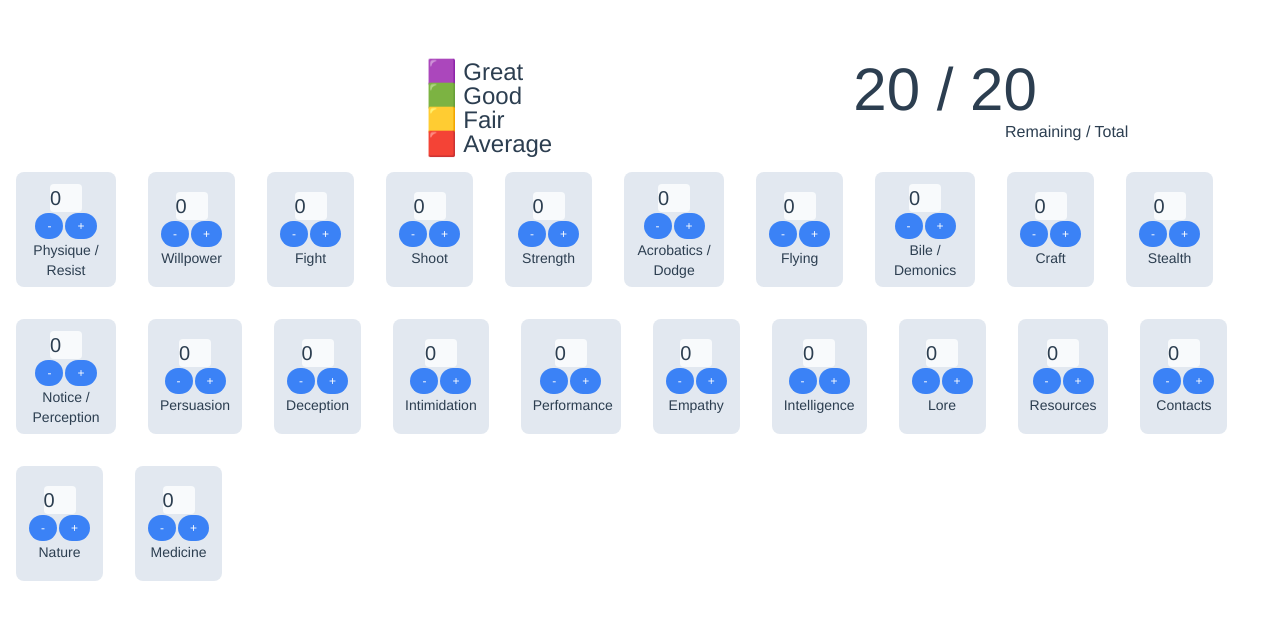
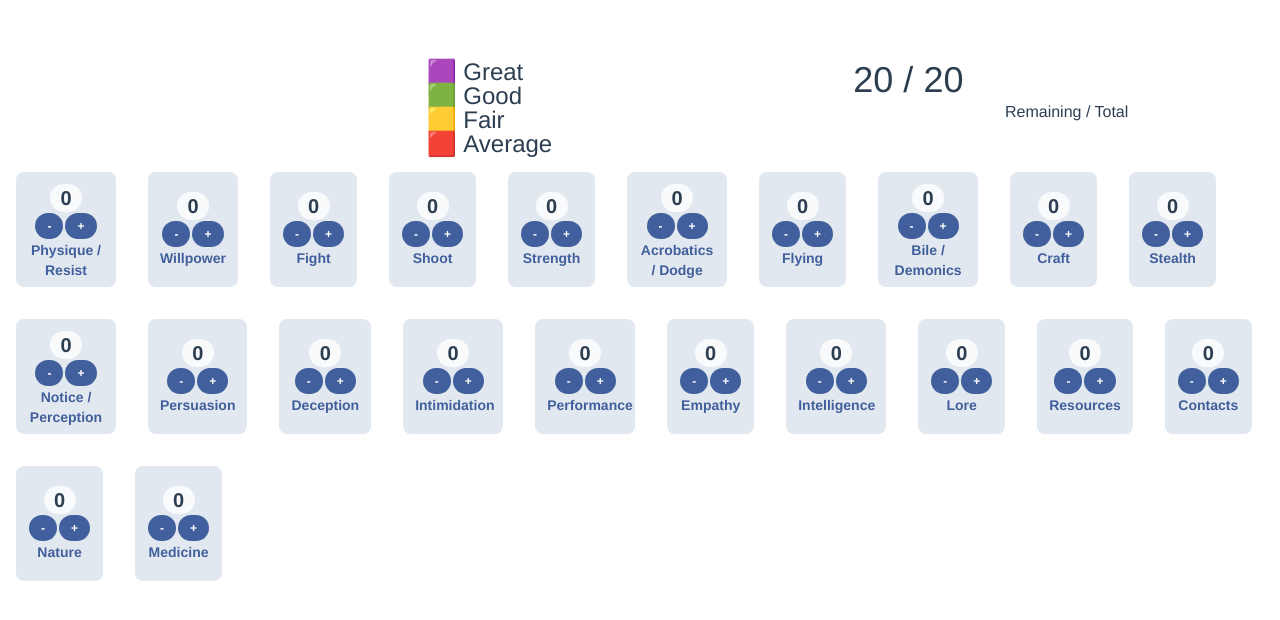
Before and after one commit to johncarmack1984/toh-skill-builder, a Vue app: page / in a window 1280 px wide. Shown: the top 620 px of the page. Built offline with nearby package versions, Linux system fonts and the light colour scheme.

Commit message:
think it basically works now

```diff
--- a/index.html
+++ b/index.html
@@ -4,7 +4,7 @@
     <meta charset="UTF-8" />
     <link rel="icon" href="/favicon.ico" />
     <meta name="viewport" content="width=device-width, initial-scale=1.0" />
-    <title>Vite App</title>
+    <title>TOH Skill Builder</title>
   </head>
   <body>
     <div id="app"></div>
--- a/src/components/HelloWorld.vue
+++ b/src/components/HelloWorld.vue
@@ -4,7 +4,6 @@ export default {
   data() {
     return {
       total: 20,
-      remaining: 20,
       skills: [
         {"name": "Physique / Resist", "value": 0 },
         {"name": "Willpower", "value": 0 },
@@ -41,7 +40,7 @@ export default {
     console.log()
   },
   computed: {
-
+    remainingPoints() { return this.total - ( (this.redSquares()*1) + (this.yellowSquares()*2) +(this.greenSquares()*3) + (this.purpSquares()*4) ) }
   }
 };
 </script>
@@ -62,15 +61,14 @@ export default {
         <ul class="flex flex-row flex-nowrap leading-none">🟥&nbsp;Average</ul>
       </div>
       <div class="basis-1/3">
-        <div class="mx-auto flex flex-row flex-nowrap items-center text-6xl">
-          {{ remaining }} /
-          <!-- input
+        <div class="mx-auto flex flex-row flex-nowrap items-center text-4xl">
+          {{ remainingPoints }} /&nbsp;
+          <input
             type="number"
             v-model="total"
-            class="w-36"
+            class="w-16"
             :min="0"
-          / -->
-          {{ total }}
+          />
         </div>
         <p class="text-md">Remaining / Total</p>
       </div>
@@ -83,10 +81,28 @@ export default {
           :value="skill.value"
           class="rounded-lg bg-slate-200 m-4 p-3 max-w-[100px] h-[115px] content-center"
         >
-          <div><input type="text" :min="0" :max="4" class="text-xl w-8 bg-slate-50 rounded" v-model="skill.value" /> </div>
-          <button @click="remaining++; skill.value--;" class="text-xs bg-blue-500 hover:bg-blue-400 transition-colors rounded-full px-[12px] py-[5px] m-[1px] text-white focus:ring-2 ring-blue-500">-</button>
-          <button @click="remaining--; skill.value++;" class="text-xs bg-blue-500 hover:bg-blue-400 transition-colors rounded-full px-[12px] py-[5px] m-[1px] text-white focus:ring-2 ring-blue-500">+</button>
-          <p class="text-sm">
+          <div><input type="text" readonly :min="0" :max="4" class="text-xl font-bold w-8 bg-slate-50 rounded text-center rounded-full" v-model="skill.value" /> </div>
+          <button
+            :disabled="skill.value < 1"
+            @click="skill.value--;"
+            class="
+              text-xs font-bold bg-blue-dark hover:bg-blue-400 transition-colors
+              rounded-full px-[12px] py-[5px] m-[1px] text-white focus:ring-2 ring-blue-500
+            "
+          >
+              -
+          </button>
+          <button
+            :disabled="skill.value > 3"
+            @click="skill.value++;"
+            class="
+              text-xs font-bold bg-blue-dark hover:bg-blue-400 transition-colors
+              rounded-full px-[12px] py-[5px] m-[1px] text-white focus:ring-2 ring-blue-500
+            "
+          >
+               +
+          </button>
+          <p class="text-sm font-bold text-blue-dark">
             {{ skill.name }}
           </p>
         </li>
--- a/tailwind.config.js
+++ b/tailwind.config.js
@@ -4,7 +4,16 @@ module.exports = {
     "./src/**/*.{vue,js,ts,jsx,tsx}",
   ],
   theme: {
-    extend: {},
+    extend: {
+      colors: {
+        'red': '#D42011',
+        'yellow': '#FED73B',
+        'green': '#00B101',
+        'purple': '#C049FF',
+        'blue-light': '#7891D2',
+        'blue-dark': '#415F9C',
+      },
+    },
   },
   plugins: [],
 }
```
Also changed, not shown: 1 other file (tests, documents, lock files or other folders).
